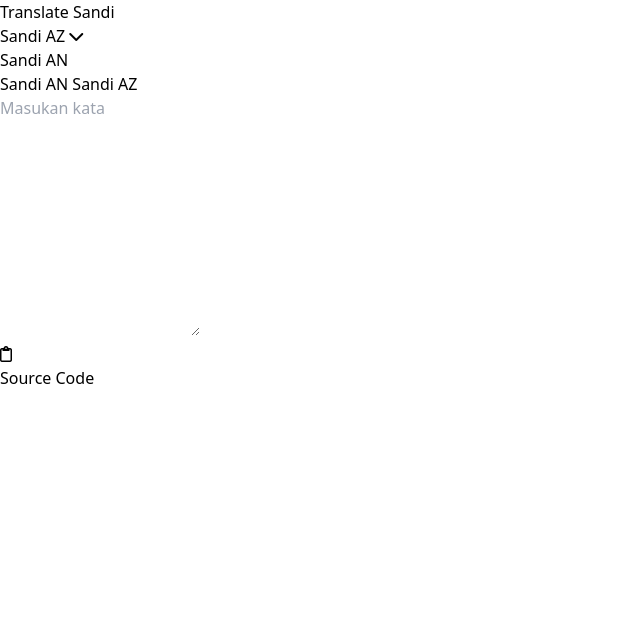
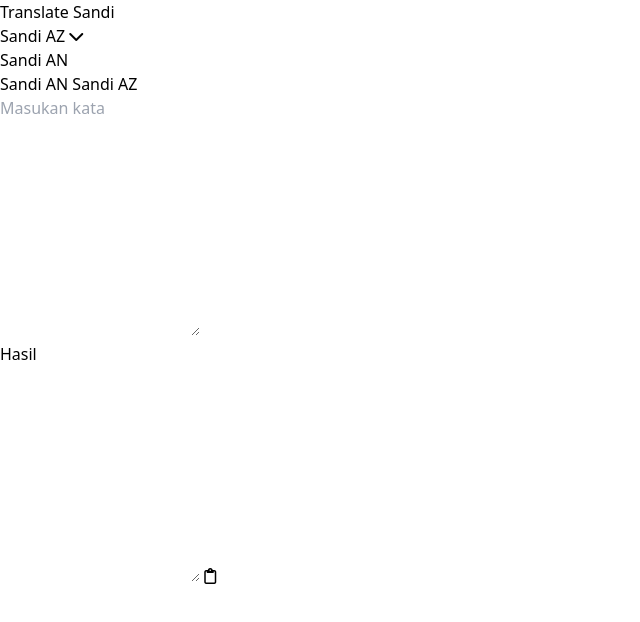
Before and after one commit to qois51/translate-sandi, a website: page index.html in a window 1280 px wide. Both pictures are taken after a click on the link "Sandi AZ". Shown: the whole page, without its empty margins (0-640 px from the left). Drawn offline with Linux system fonts and the light colour scheme.

Commit message:
Memperbaiki beberapa bugs

```diff
--- a/index.html
+++ b/index.html
@@ -8,9 +8,10 @@
         integrity="sha512-4wFGk961cJS2gpSfzy1vU+R8Q93foZOoGgfEDetiClOqNvggdtnRpdCsAgfm8VU9mKkv2unla8RBYwA6hoFwqg=="
         crossorigin="anonymous" referrerpolicy="no-referrer"/>
     <link rel="stylesheet" href="./dist/style.css">
-    <title>Translate Sandi</title>
+    <title>Translate Sandi AN dan Sandi AZ</title>
 </head>
-<body onload="setSelectedSandi();" class='flex-center-col mx-6 my-8 bg-white font-Montserrat font-bold'>
+<body onload="setSelectedSandi();" class='flex-center-col mx-6 my-8 bg-white font-Montserrat font-bold text-black'>
+
     <!-- Judul -->
     <h1 class='mb-10 font-black text-center text-black text-3xl md:text-4xl'>Translate Sandi</h1>
 
@@ -33,25 +34,24 @@
     </div>
 
     <!-- User Input & Output -->
-    <div class='flex-center-col lg:flex-row lg:items-start gap-2 w-full h-96 lg:h-72 md:h-96 text-black text-md md:text-lg'>
+    <div class='flex-center-col lg:flex-row lg:items-start gap-2 w-full h-96 lg:h-72 md:h-96 text-md md:text-lg'>
         <!-- User Input -->
         <textarea id='input' oninput='prepareInput();' spellcheck=false autocomplete='off' placeholder="Masukan kata" rows="10"
-            class='w-full p-2 m-0 h-1/2 lg:h-3/4 overflow-y-auto resize-none focus:outline-none
-            border-template text-inherit'></textarea>
+            class='w-full p-2 m-0 h-1/2 lg:h-3/4 overflow-y-auto resize-none focus:outline-none bg-transparent
+            border-template text-inherit pt-2'></textarea>
 
         <!-- Output -->
-        <div id='output' class='invisible w-full h-1/2 lg:h-3/4 p-2 bg-grey border-template'>
-            <p id='result' class='w-full h-3/4 lg:h-4/5 overflow-y-auto'>Hasil</p>
+        <div id='output' class='invisible lg:visible w-full h-1/2 lg:h-3/4 p-2 bg-white border-template'>
+            <textarea id='result' spellcheck=false autocomplete='off' readonly rows="10"
+                class='w-full m-0 h-3/4 overflow-y-auto resize-none focus:outline-none bg-transparent
+                text-inherit'>Hasil</textarea>
             <button id='clip-btn' onclick='clipboardAction();'
-                class='mt-2 lg:mt-1 px-2 py-0.5 float-right text-right text-xl md:text-2xl clipboard-unactive'>
+                class='invisible mt-2 lg:mt-2 px-2 py-0.5 float-right text-right text-xl md:text-2xl clipboard-unactive'>
                 <i class="far fa-clipboard"></i>
             </button>
         </div>
     </div>
 
-    <!-- Footer -->
-    <a href="https://github.com" class='mt-16 md:mt-32 lg:mt-16 mb-10 text-black text-md'>Source Code</a>
-
     <!-- Source Javascript -->
     <script src="./src/main.js"></script>
 </body>
--- a/src/main.js
+++ b/src/main.js
@@ -223,13 +223,14 @@ function postProses() {
 
     // Menampilkan bagian output bila terdapat input
     if (result != "") {
-        output.remove('invisible');
-        output.add('visible');
+        output.add('visible', 'bg-grey');
+        output.remove('invisible', 'bg-white');
+        document.getElementById('clip-btn').classList.add('visible');
+        document.getElementById('clip-btn').classList.remove('invisible');
+        document.getElementById('result').innerHTML = result;
     } else {
-        output.add('invisible');
-        output.remove('visible');
+        output.add('invisible', 'bg-white');
+        output.remove('visible', 'bg-grey');
+        document.getElementById('result').innerHTML = 'Hasil';
     }
-
-    // Tampilkan hasil
-    document.getElementById('result').innerHTML = result;
 }
```
